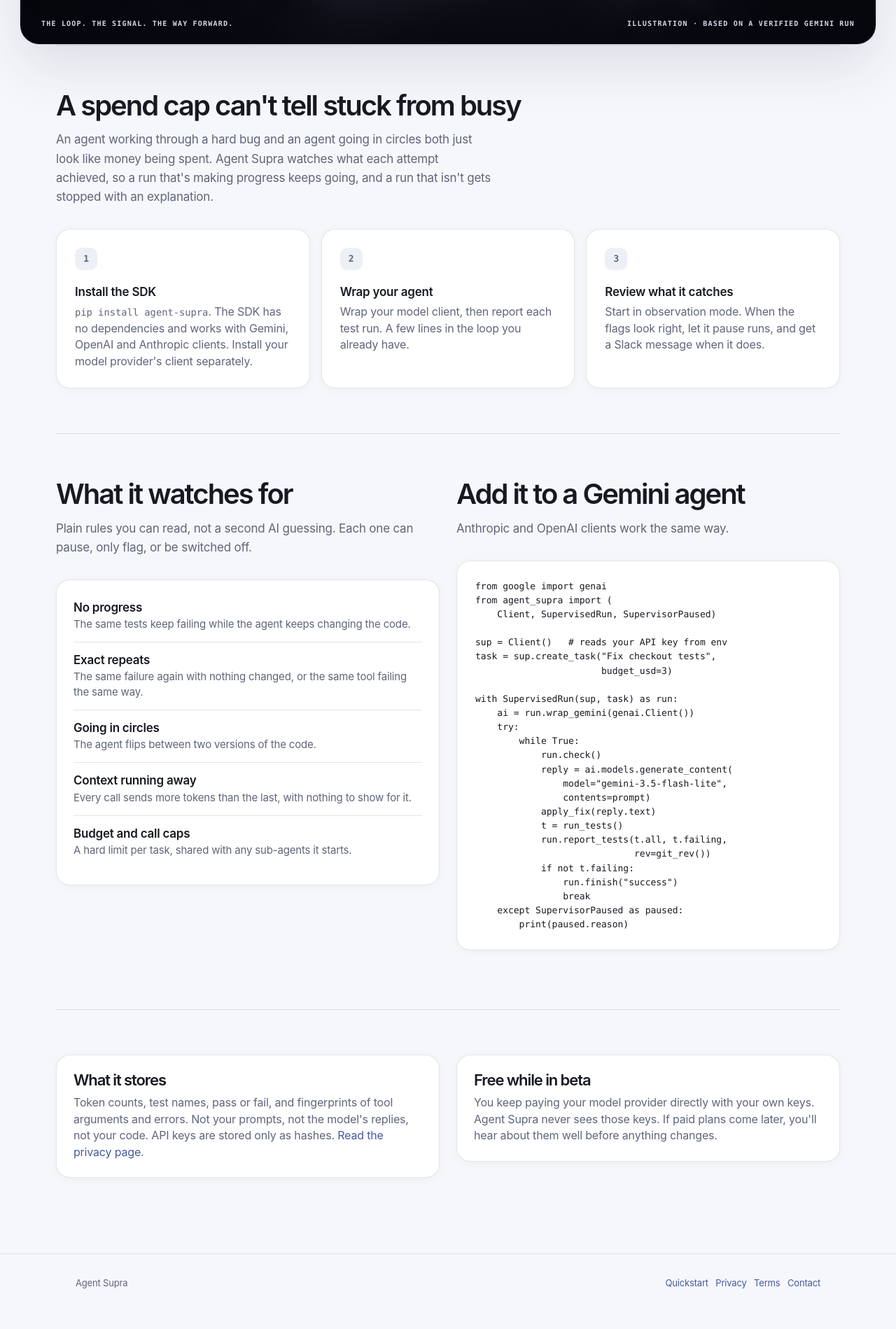
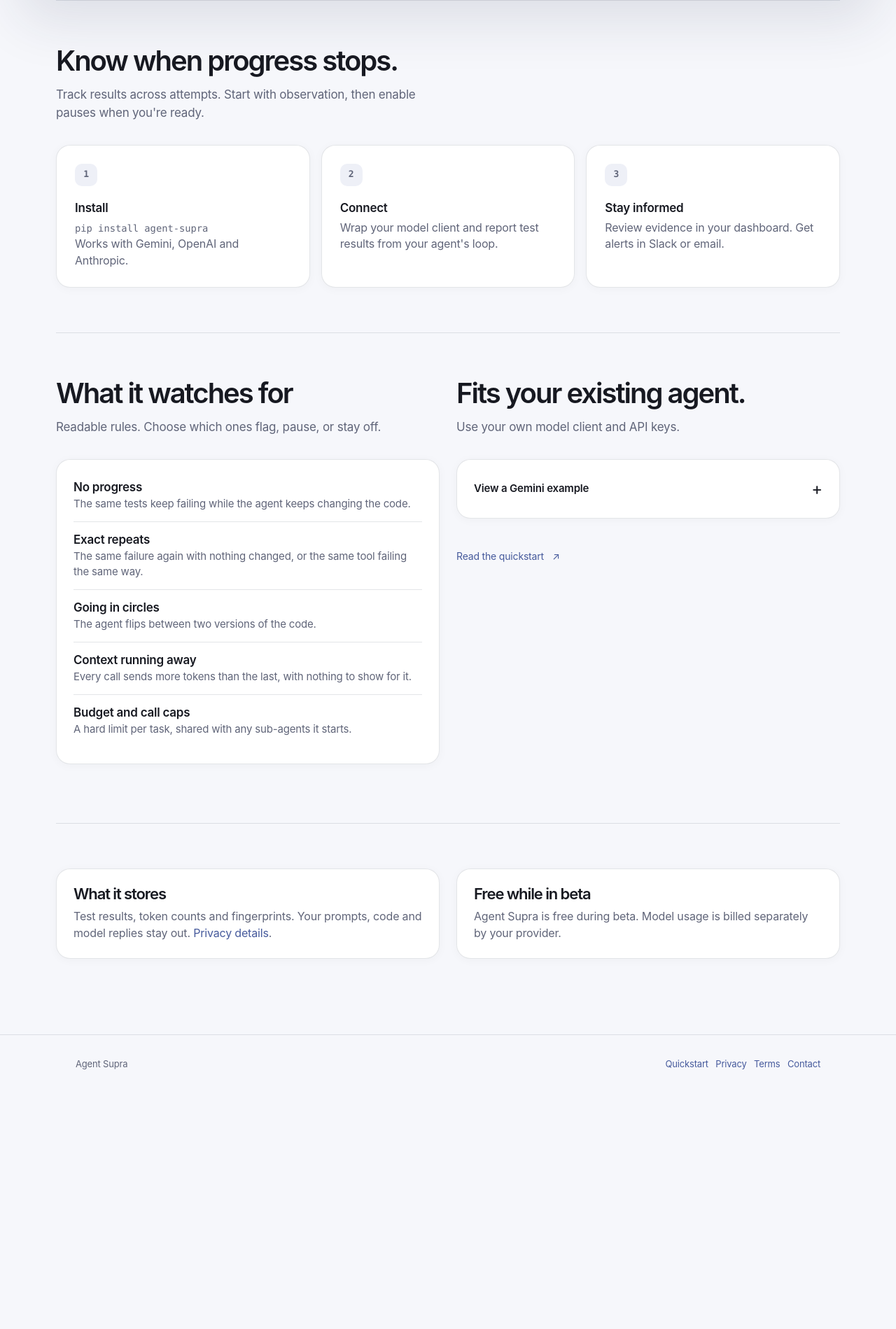
Before and after one commit to voidpusher/agent-supra, a FastAPI app: page / in a window 1280 px wide. Shown: the part 998-2897 px from the top of the page at 70% size. After the commit the page ends 2526 px from the top, so only its background shows below. Run offline with FastAPI, Linux system fonts and the light colour scheme.

Commit message:
Polish landing typography and add lightweight background video

```diff
--- a/agent_supra/server/static/app.css
+++ b/agent_supra/server/static/app.css
@@ -307,8 +302,21 @@ pre.snippet { font-family: var(--mono); font-size: 13.5px; line-height: 1.55; ma
 .pause-indicator { display: inline-block; width: 10px; height: 10px; margin-right: 9px;
   border-radius: 50%; background: #f5ad63; box-shadow: 0 0 0 4px rgba(245,173,99,.17); vertical-align: 2px; }
 .stage-caption { position: absolute; left: 30px; right: 30px; bottom: 22px; z-index: 2;
-  display: flex; justify-content: space-between; gap: 20px; color: #d3d8e8;
-  font-family: var(--mono); font-size: 10px; font-weight: 600; letter-spacing: .12em; }
+  display: flex; align-items: center; justify-content: space-between; gap: 16px; color: #c4c9d7;
+  font-size: 11px; font-weight: 400; line-height: 1.5; }
+.motion-toggle { font: inherit; color: inherit; background: rgba(255,255,255,.06); border: 1px solid rgba(255,255,255,.2); border-radius: 999px; padding: 6px 12px; cursor: pointer; transition: background .2s; }
+.motion-toggle:hover { background: rgba(255,255,255,.16); }
+.motion-toggle:focus-visible { outline: 2px solid #f5ad63; outline-offset: 3px; }
+.motion-toggle[hidden] { display: none; }
+.code-example summary { display: flex; justify-content: space-between; gap: 16px; align-items: center; cursor: pointer; list-style: none; font-size: 15px; font-weight: 600; }
+.code-example summary::-webkit-details-marker { display: none; }
+.code-example summary span { font-size: 24px; font-weight: 400; transition: transform .2s; }
+.code-example[open] summary span { transform: rotate(45deg); }
+.code-example summary:hover { color: var(--blue-ink); }
+.code-example .snippet { margin-top: 24px; }
+.integration-link { display: inline-flex; gap: 12px; margin-top: 24px; font-size: 14px; }
+.landing .band .intro { max-width: 52ch; line-height: 1.55; }
+.landing .panel h2 { font-size: clamp(24px, 2.4vw, 30px); }
 @media (prefers-reduced-motion: no-preference) {
   .landing .band.is-revealed { animation: section-arrive .65s ease both; }
   .signal-card-progress { animation: drift-a 7s ease-in-out infinite; }
--- a/agent_supra/server/static/landing.js
+++ b/agent_supra/server/static/landing.js
@@ -11,10 +11,45 @@ if (scene && demo) {
     buttons.forEach(item => item.setAttribute('aria-pressed', String(item === button)));
     state.textContent = observing ? 'Flagged' : 'Paused';
     description.textContent = observing
-      ? 'The signal is recorded. Your agent continues running.'
-      : 'Further supervised steps wait for you to decide.';
+      ? 'Evidence recorded. Your agent keeps running.'
+      : 'The next step waits for your decision.';
   }));
   state.parentElement.setAttribute('aria-live', 'polite');
+}
+const video = document.querySelector('.hero-video');
+const motionToggle = document.querySelector('.motion-toggle');
+if (video && motionToggle) {
+  const reducedMotion = window.matchMedia('(prefers-reduced-motion: reduce)');
+  const saveData = Boolean(navigator.connection?.saveData);
+  let manuallyPaused = false;
+  let visible = true;
+  const syncPlayback = () => {
+    if (reducedMotion.matches || saveData || manuallyPaused || !visible || document.hidden) {
+      video.pause();
+      motionToggle.hidden = reducedMotion.matches || saveData || !video.currentSrc;
+      return;
+    }
+    if (!video.getAttribute('src')) video.src = video.dataset.src;
+    video.play().catch(() => { motionToggle.hidden = true; });
+  };
+  video.addEventListener('playing', () => { motionToggle.hidden = false; });
+  video.addEventListener('error', () => { motionToggle.hidden = true; });
+  motionToggle.addEventListener('click', () => {
+    manuallyPaused = !manuallyPaused;
+    motionToggle.textContent = manuallyPaused ? 'Play motion' : 'Pause motion';
+    motionToggle.setAttribute('aria-pressed', String(manuallyPaused));
+    syncPlayback();
+  });
+  reducedMotion.addEventListener('change', syncPlayback);
+  document.addEventListener('visibilitychange', syncPlayback);
+  if ('IntersectionObserver' in window) {
+    new IntersectionObserver(entries => {
+      visible = entries[0].isIntersecting;
+      syncPlayback();
+    }).observe(scene);
+  } else {
+    syncPlayback();
+  }
 }
 if ('IntersectionObserver' in window) {
   const reveal = new IntersectionObserver(entries => {
--- a/agent_supra/server/templates/base.html
+++ b/agent_supra/server/templates/base.html
@@ -10,7 +10,7 @@
 <link href="https://fonts.googleapis.com/css2?family=Inter:wght@400;500;600;700&display=swap" rel="stylesheet">
 <meta name="theme-color" content="#f5f5f7" media="(prefers-color-scheme: light)">
 <meta name="theme-color" content="#0b0b0d" media="(prefers-color-scheme: dark)">
-<link rel="stylesheet" href="/static/app.css?v=4">
+<link rel="stylesheet" href="/static/app.css?v=5">
 <link rel="icon" type="image/svg+xml" href="/static/agent-supra-mark.svg?v=2">
 {% block head %}{% endblock %}
 </head>
--- a/agent_supra/server/templates/landing.html
+++ b/agent_supra/server/templates/landing.html
@@ -17,11 +17,11 @@
 
 <main class="wrap">
   <section class="showcase" aria-labelledby="showcase-title">
-    <div class="stage-art" aria-hidden="true"></div>
+    <div class="stage-art" aria-hidden="true"><video class="hero-video" muted loop playsinline preload="none" data-src="/static/hero-orbit-loop.mp4" poster="/static/hero-orbit.png" tabindex="-1"></video></div>
     <div class="showcase-copy">
       <p class="eyebrow">The control layer for AI agents</p>
       <h1 id="showcase-title">Let agents run.<br><span>Stay in control.</span></h1>
-      <p class="showcase-lede">{{ app_name }} watches whether your agent is making progress. It flags loops with evidence and, when you opt in, pauses the next step before more time and money disappear.</p>
+      <p class="showcase-lede">Spot stuck agents. See the evidence.<br>Pause the next step when you choose.</p>
       <div class="actions showcase-actions">
         {% if allow_signup %}<a class="btn" href="/signup">Start free <span aria-hidden="true">↗</span></a>{% endif %}
         <a class="btn quiet" href="/docs/quickstart">See how it works <span aria-hidden="true">↗</span></a>
@@ -29,37 +29,35 @@
     </div>
 
     <div class="showcase-stage" aria-label="Illustration of observation and pause modes, based on a verified Gemini run">
-      <div class="orbit-note orbit-note-left"><span>01 / AUTONOMY</span><p>Room to explore.<br>A reason to keep going.</p></div>
-      <div class="orbit-note orbit-note-right"><span>02 / AWARENESS</span><p>Every attempt leaves<br>a signal. We listen.</p></div>
       <div class="signal-card signal-card-progress">
-        <span class="signal-kicker">01 / THE SIGNAL</span>
+        <span class="signal-kicker">FAILING TESTS</span>
         <strong>1 → 4 → 1 → 3</strong>
-        <span>Failing tests across four attempts. No new best result.</span>
+        <span>Four attempts. No new best result.</span>
       </div>
       <div class="signal-card signal-card-pause">
-        <span class="signal-kicker">02 / THE RESPONSE</span>
+        <span class="signal-kicker">SUPERVISOR</span>
         <strong><span class="pause-indicator" aria-hidden="true"></span><span data-demo-state>Paused</span></strong>
-        <span data-demo-description>Further supervised steps wait for you to decide.</span>
+        <span data-demo-description>The next step waits for your decision.</span>
       </div>
-      <div class="mode-demo" hidden><span>EXPLORE THE CONCEPT</span><div class="mode-switch" role="group" aria-label="Illustrated supervision mode"><button type="button" data-mode="observe" aria-pressed="false">Observe</button><button type="button" data-mode="pause" aria-pressed="true">Pause mode</button></div></div>
-      <div class="stage-caption"><span>THE LOOP. THE SIGNAL. THE WAY FORWARD.</span><span>ILLUSTRATION · BASED ON A VERIFIED GEMINI RUN</span></div>
+      <div class="mode-demo" hidden><div class="mode-switch" role="group" aria-label="Illustrated supervision mode"><button type="button" data-mode="observe" aria-pressed="false">Observe</button><button type="button" data-mode="pause" aria-pressed="true">Pause mode</button></div></div>
+      <div class="stage-caption"><span>Illustrated run · Real Gemini test results</span><button class="motion-toggle" type="button" aria-pressed="false" hidden>Pause motion</button></div>
     </div>
   </section>
 
   <section class="band">
-    <h2>A spend cap can't tell stuck from busy</h2>
-    <p class="intro">An agent working through a hard bug and an agent going in circles both just look like money being spent. {{ app_name }} watches what each attempt achieved, so a run that's making progress keeps going, and a run that isn't gets stopped with an explanation.</p>
+    <h2>Know when progress stops.</h2>
+    <p class="intro">Track results across attempts. Start with observation, then enable pauses when you're ready.</p>
     <ol class="steps">
-      <li><h3>Install the SDK</h3><p class="muted"><code>pip install agent-supra</code>. The SDK has no dependencies and works with Gemini, OpenAI and Anthropic clients. Install your model provider's client separately.</p></li>
-      <li><h3>Wrap your agent</h3><p class="muted">Wrap your model client, then report each test run. A few lines in the loop you already have.</p></li>
-      <li><h3>Review what it catches</h3><p class="muted">Start in observation mode. When the flags look right, let it pause runs, and get a Slack message when it does.</p></li>
+      <li><h3>Install</h3><p class="muted"><code>pip install agent-supra</code><br>Works with Gemini, OpenAI and Anthropic.</p></li>
+      <li><h3>Connect</h3><p class="muted">Wrap your model client and report test results from your agent's loop.</p></li>
+      <li><h3>Stay informed</h3><p class="muted">Review evidence in your dashboard. Get alerts in Slack or email.</p></li>
     </ol>
   </section>
 
   <section class="band split">
     <div>
       <h2>What it watches for</h2>
-      <p class="intro">Plain rules you can read, not a second AI guessing. Each one can pause, only flag, or be switched off.</p>
+      <p class="intro">Readable rules. Choose which ones flag, pause, or stay off.</p>
       <div class="panel rules">
         <div><h3>No progress</h3><p>The same tests keep failing while the agent keeps changing the code.</p></div>
         <div><h3>Exact repeats</h3><p>The same failure again with nothing changed, or the same tool failing the same way.</p></div>
@@ -69,9 +67,9 @@
       </div>
     </div>
     <div>
-      <h2>Add it to a Gemini agent</h2>
-      <p class="intro">Anthropic and OpenAI clients work the same way.</p>
-<div class="panel"><pre class="snippet">from google import genai
+      <h2>Fits your existing agent.</h2>
+      <p class="intro">Use your own model client and API keys.</p>
+<details class="panel code-example"><summary>View a Gemini example <span aria-hidden="true">+</span></summary><pre class="snippet">from google import genai
 from agent_supra import (
     Client, SupervisedRun, SupervisorPaused)
 
@@ -95,18 +93,19 @@ with SupervisedRun(sup, task) as run:
                 run.finish("success")
                 break
     except SupervisorPaused as paused:
-        print(paused.reason)</pre></div>
+        print(paused.reason)</pre></details>
+      <a class="integration-link" href="/docs/quickstart">Read the quickstart <span aria-hidden="true">↗</span></a>
     </div>
   </section>
 
   <section class="band split">
     <div class="panel">
       <h2>What it stores</h2>
-      <p class="muted flush">Token counts, test names, pass or fail, and fingerprints of tool arguments and errors. Not your prompts, not the model's replies, not your code. API keys are stored only as hashes. <a href="/privacy">Read the privacy page</a>.</p>
+      <p class="muted flush">Test results, token counts and fingerprints. Your prompts, code and model replies stay out. <a href="/privacy">Privacy details</a>.</p>
     </div>
     <div class="panel">
       <h2>Free while in beta</h2>
-      <p class="muted flush">You keep paying your model provider directly with your own keys. {{ app_name }} never sees those keys. If paid plans come later, you'll hear about them well before anything changes.</p>
+      <p class="muted flush">Agent Supra is free during beta. Model usage is billed separately by your provider.</p>
     </div>
   </section>
 </main>
```
Also changed, not shown: other parts of agent_supra/server/static/app.css (+13 -17 lines), 1 other file.
